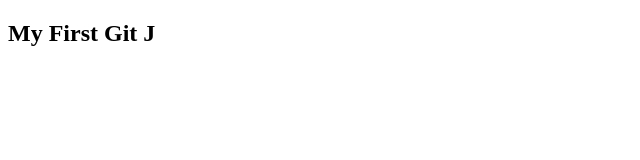
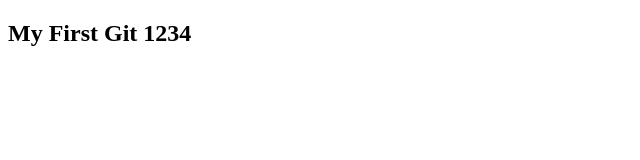
Before and after one commit to bimbuemelody/git-101, a plain HTML site: page index.html in a window 1280 px wide. Shown: the full height of the page, 0-640 px from the left. Drawn offline with Linux system fonts and the light colour scheme.

Commit message:
Update index.html

```diff
--- a/index.html
+++ b/index.html
@@ -7,6 +7,6 @@
     <title>Document</title>
 </head>
 <body>
-    <h2>My First Git J</h2>
+    <h2>My First Git 1234</h2>
 </body>
 </html>
```
